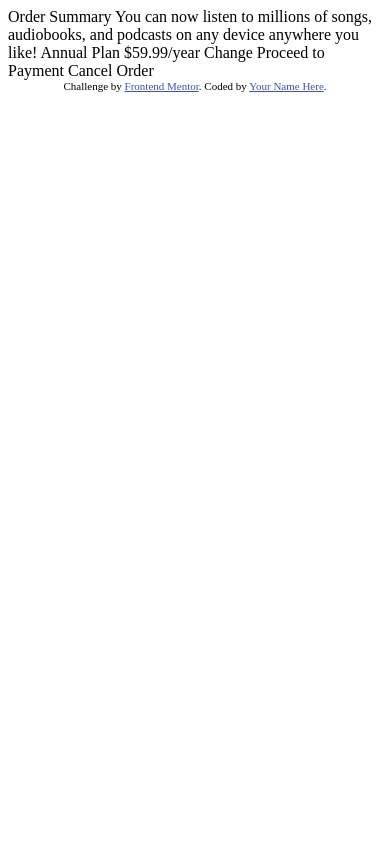
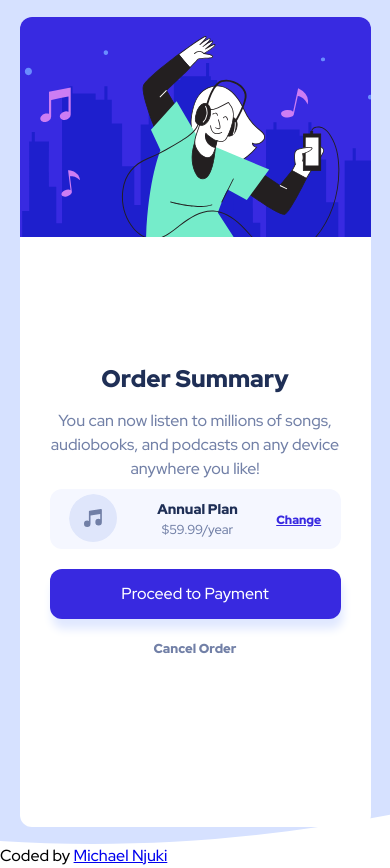
Before and after one commit to mikenjuki/Order-Summary-Component, a plain HTML site: page index.html in a window 390 px wide. Before the commit the page ends 844 px from the top, so only its background shows below. Drawn offline with Linux system fonts and the light colour scheme.

Commit message:
Mobile Design v1

```diff
--- a/index.html
+++ b/index.html
@@ -1,34 +1,57 @@
 <!DOCTYPE html>
 <html lang="en">
   <head>
-  <meta charset="UTF-8">
-  <meta name="viewport" content="width=device-width, initial-scale=1.0">
-  <link rel="icon" type="image/png" sizes="32x32" href="./images/favicon-32x32.png">
+    <meta charset="UTF-8" />
+    <meta name="viewport" content="width=device-width, initial-scale=1.0" />
+    <link rel="icon" type="image/png" sizes="32x32" href="./images/favicon-32x32.png" />
+    <link rel="stylesheet" href="CSS/main.css" />
+    <script src="https://kit.fontawesome.com/8b76552a26.js" crossorigin="anonymous" defer></script>
     <title>Frontend Mentor | Order summary card</title>
 
     <style>
-    .attribution { font-size: 11px; text-align: center; }
-    .attribution a { color: hsl(228, 45%, 44%); }
+      .attribution {
+        font-size: 11px;
+        text-align: center;
+      }
+      .attribution a {
+        color: hsl(228, 45%, 44%);
+      }
     </style>
   </head>
   <body>
+    <main>
+      <div class="card-container">
+        <div class="card_image-container">
+          <div class="card_image"></div>
+        </div>
+        <div class="card_copy-container">
+          <h2 class="card_copy-heading">Order Summary</h2>
+          <p class="card_copy-description">
+            You can now listen to millions of songs, audiobooks, and podcasts on any device anywhere you like!
+          </p>
+          <div class="card_copy-highlight-section">
+            <div class="highlight-section_icon"></div>
+            <div class="highlight-section_plan">
+              <h6>Annual Plan</h6>
+              <p>$59.99/year</p>
+            </div>
+            <div class="highlight-section_link">
+              <a href="#">Change</a>
+            </div>
+          </div>
+          <button class="btn-primary">Proceed to Payment</button>
+          <p class="cancel-btn">Cancel Order</p>
+        </div>
+      </div>
+    </main>
 
-  Order Summary
-
-  You can now listen to millions of songs, audiobooks, and podcasts on any
-  device anywhere you like!
-
-  Annual Plan
-  $59.99/year
-
-  Change
-
-  Proceed to Payment
-  Cancel Order
-
-  <div class="attribution">
-    Challenge by <a href="https://www.frontendmentor.io?ref=challenge" target="_blank">Frontend Mentor</a>.
-    Coded by <a href="#">Your Name Here</a>.
+    <footer>
+      <div class="footer_attribution">
+        <p class="footer_attribution-copy">
+          Coded by
+          <a href="#">Michael Njuki</a>
+        </p>
       </div>
+    </footer>
   </body>
 </html>
--- /dev/null
+++ b/sass/main.scss
@@ -0,0 +1,204 @@
+// Font
+@import url("https://fonts.googleapis.com/css2?family=Red+Hat+Display:wght@500;700;900&display=swap");
+
+$mainFont: "Red Hat Display", sans-serif;
+$fontWeightOne: 500;
+$fontWeightTwo: 700;
+$fontWeightThree: 900;
+$mainFontSize: 1rem;
+
+// Colors
+
+// Primary
+$mainWhite: hsl(0, 0%, 100%);
+$paleBlue: hsl(225, 100%, 94%);
+$brightBlue: hsl(245, 75%, 52%);
+
+// Neutral
+$veryPaleBlue: hsl(225, 100%, 98%);
+$desaturatedBlue: hsl(224, 23%, 55%);
+$hoverBlue: hsla(245, 81%, 71%, 0.912);
+$darkBlue: hsl(223, 47%, 23%);
+
+/*
+  1. Use a more-intuitive box-sizing model.
+*/
+*,
+*::before,
+*::after {
+  box-sizing: border-box;
+}
+/*
+    2. Remove default margin
+  */
+* {
+  margin: 0;
+}
+/*
+    3. Allow percentage-based heights in the application
+  */
+html,
+body {
+  height: 100vh;
+  font-family: $mainFont;
+}
+/*
+    Typographic tweaks!
+    4. Add accessible line-height
+    5. Improve text rendering
+  */
+body {
+  line-height: 1.5;
+  -webkit-font-smoothing: antialiased;
+}
+/*
+    6. Improve media defaults
+  */
+img,
+picture,
+video,
+canvas,
+svg {
+  display: block;
+  max-width: 100%;
+}
+/*
+    7. Remove built-in form typography styles
+  */
+input,
+button,
+textarea,
+select {
+  font: inherit;
+}
+/*
+    8. Avoid text overflows
+  */
+p,
+h1,
+h2,
+h3,
+h4,
+h5,
+h6 {
+  overflow-wrap: break-word;
+}
+/*
+    9. Create a root stacking context
+  */
+#root,
+#__next {
+  isolation: isolate;
+}
+
+/**/
+/*Custom styles*/
+body {
+  background: url(../images/pattern-background-mobile.svg) no-repeat;
+  background-size: cover;
+}
+
+main {
+  height: 100%;
+  display: flex;
+  justify-content: center;
+  align-items: center;
+}
+
+/*Card component*/
+.card-container {
+  height: 96%;
+  width: 90%;
+  background-color: $mainWhite;
+  border-radius: 12px;
+  overflow: hidden;
+
+  .card_image-container {
+    height: 40%;
+    width: 100%;
+
+    .card_image {
+      height: 100%;
+      width: 100%;
+      background: url(../images/illustration-hero.svg) no-repeat;
+      background-origin: content-box;
+      background-position: 30% 0;
+    }
+  }
+  .card_copy-container {
+    text-align: center;
+    display: grid;
+    grid-template-rows: 40px 72px 72px 50px 30px;
+    row-gap: 8px;
+    padding: 20px 30px 10px;
+
+    .card_copy-heading {
+      color: $darkBlue;
+      font-size: 1.5rem;
+      font-weight: $fontWeightThree;
+    }
+    .card_copy-description {
+      font-size: $mainFontSize;
+      color: $desaturatedBlue;
+      text-align: center;
+    }
+    .card_copy-highlight-section {
+      display: flex;
+      justify-content: space-around;
+      align-items: center;
+      background-color: $veryPaleBlue;
+      border-radius: 12px;
+      margin-bottom: 12px;
+
+      .highlight-section_icon {
+        background: url(../images/icon-music.svg) no-repeat;
+        height: 50px;
+        width: 50px;
+        border-radius: 50%;
+      }
+      .highlight-section_plan > h6 {
+        font-weight: $fontWeightThree;
+        font-size: 0.875rem;
+        color: $darkBlue;
+      }
+      .highlight-section_plan > p {
+        font-weight: $fontWeightOne;
+        font-size: 0.8125rem;
+        color: $desaturatedBlue;
+      }
+      .highlight-section_link > a {
+        color: $brightBlue;
+        font-size: 12px;
+        font-weight: $fontWeightThree;
+
+        &:hover {
+          text-decoration: none;
+          color: $hoverBlue;
+        }
+      }
+    }
+
+    .btn-primary {
+      background-color: $brightBlue;
+      color: $mainWhite;
+      border: none;
+      border-radius: 12px;
+      box-shadow: 2px 10px 10px $paleBlue;
+
+      &:hover {
+        background-color: $hoverBlue;
+      }
+    }
+
+    .cancel-btn {
+      color: $desaturatedBlue;
+      font-size: 0.8125rem;
+      font-weight: $fontWeightThree;
+      margin-top: 12px;
+
+      &:hover {
+        color: $darkBlue;
+      }
+    }
+  }
+}
```
Also changed, not shown: CSS/main.css (added), 2 other files. Lines whose indentation alone changed are shown as unchanged.
